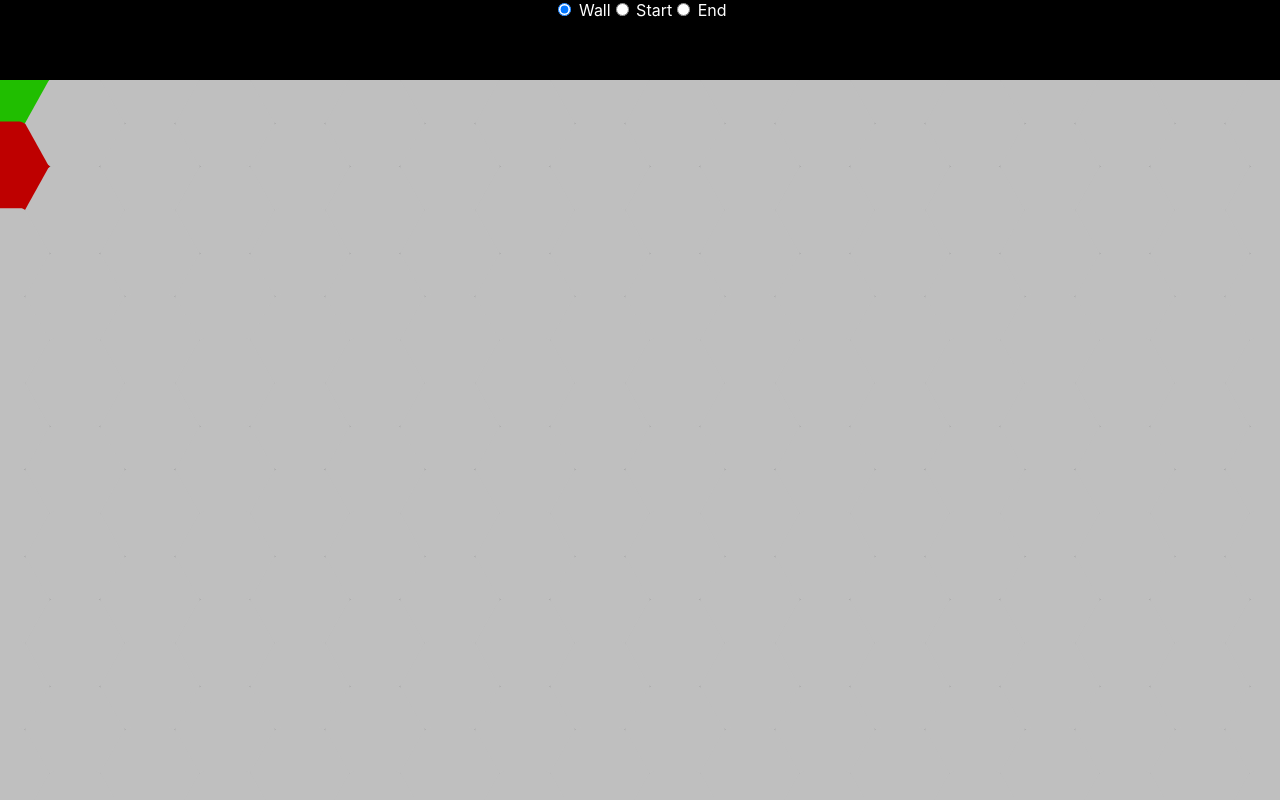
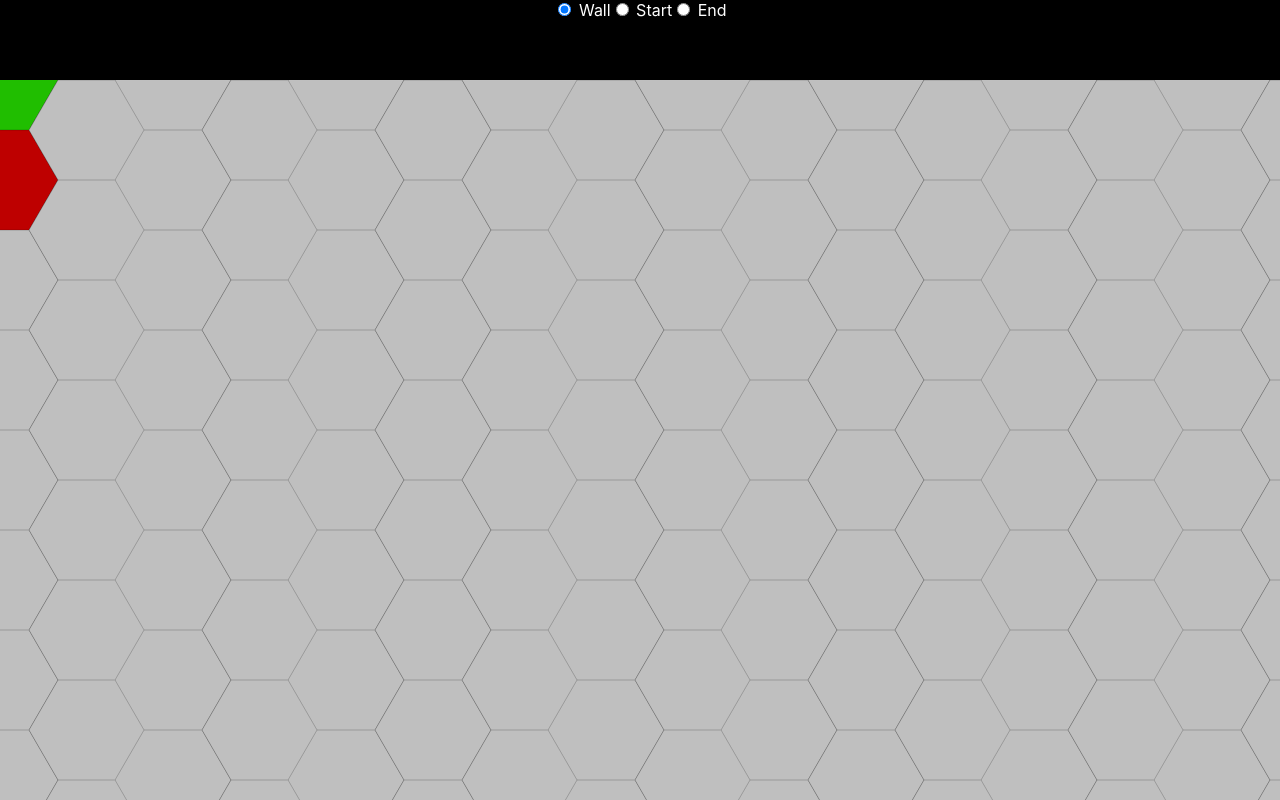
Before and after one commit to colinpanter/bestagon, a React (Create React App) app: page / in a window 1280 px wide. Built offline with nearby package versions, Linux system fonts and the light colour scheme.

Commit message:
Nicer bestagons

```diff
--- a/src/grid/Grid.js
+++ b/src/grid/Grid.js
@@ -10,12 +10,7 @@ function qrs_key(q, r, s) {
 
 
 function Grid({settings}) {
-  // const settings = {
-  //   placing: 'start'
-  // }
-  // console.log(settings)
-
-  const dims = {col:26, row:10};
+  const dims = {col:23, row:9};
 
   let init_states = new Array(dims.col * dims.col);
   init_states.fill('free')
@@ -23,8 +18,7 @@ function Grid({settings}) {
   const grid = new Map();
   const hexs = [];
 
-  let [start, setStart] = useState([0,0,0])
-  let [end, setEnd] = useState([0,1,-1])
+  let [endpoints, setEnpoints] = useState({start:[0,0,0], end:[0,1,-1]})
 
   for (let i=0; i<dims.col; i++) {
     for (let j=0; j<dims.row; j++) {
@@ -36,12 +30,12 @@ function Grid({settings}) {
       let key = qrs_key(q, r, s)
 
       function handleClick() {
-        if (settings.tile === 'start') {setStart([q,r,s])}
-        else if (settings.tile === 'end') {setEnd([q,r,s])}
+        if (settings.tile === 'start') {setEnpoints({...endpoints, start:[q,r,s]})}
+        else if (settings.tile === 'end') {setEnpoints({...endpoints, end:[q,r,s]})}
         else {setStates(states.map((s, i) => {return i===num ? (states[num] === 'wall' ? 'free' : 'wall') : s}))}
       }
 
-      let hex = <Hexagon position={[q, r, s]} endpoints={{start:start, end:end}} state={states[num]} onClick={handleClick} />
+      let hex = <Hexagon position={[q, r, s]} endpoints={endpoints} state={states[num]} onClick={handleClick} />
       hexs.push(hex);
 
       grid.set(key, num)
--- a/src/grid/Hexagon.css
+++ b/src/grid/Hexagon.css
@@ -1,45 +1,28 @@
-.hex {
-  background: red;
-  -webkit-clip-path: polygon(25% 5%, 75% 5%, 100% 50%, 75% 95%, 25% 95%, 0% 50%);
-  clip-path: polygon(25% 5%, 75% 5%, 100% 50%, 75% 95%, 25% 95%, 0% 50%);
-  border-radius: 100%;
-  height: 100px;
-  width: 100px;
-  translate: -50% -50%;
-
-  position: absolute;
-
-  &:before {
-    content: "";
-    position: absolute;
-    top: 0;
-    left: 0;
-    width: 100%;
-    height: 100%;
-    background-color: rgba(255, 255, 0, 0.3);
-    opacity: 0;
-    z-index: 2;
-  }
-
-  &:hover:before {
-    cursor: pointer;
-    border-radius: 100%;
-    opacity: 1;
-  }
-}
-
 .wall.hex {
-  background: rgb(63, 63, 63);
+  fill: rgb(63, 63, 63);
 }
 
 .free.hex {
-  background: rgb(191, 191, 191);
+  fill: rgb(191, 191, 191);
 }
 
 .start.hex {
-  background: rgb(32, 190, 0);
+  fill: rgb(32, 190, 0);
 }
 
 .end.hex {
-  background: rgb(190, 0, 0);
+  fill: rgb(190, 0, 0);
 }
+
+.hex {
+  cursor: pointer;
+  fill-opacity: 1;
+  stroke: #000;
+  stroke-width: 0.2;
+
+  position: absolute;
+}
+
+.hex:hover {
+  fill-opacity: 0.5;
+}
--- a/src/grid/Hexagon.js
+++ b/src/grid/Hexagon.js
@@ -7,19 +7,24 @@ function equal(p1, p2) {return p1[0]===p2[0] && p1[1]===p2[1] && p1[2]===p2[2]}
 
 function Hexagon({ position, endpoints, state, onClick }) {
 
-  const x = 50 * (3./2 * position[0])
-  const y = 50 * (Math.sqrt(3) * position[1]  +  Math.sqrt(3)/2 * position[0])
+  const x = 100 * (Math.sqrt(3)/2 * position[0])
+  const y = 100 * (position[1]  +  position[0]/2)
 
   const style = {
     left: `${x}px`,
-    top: `${y}px`
+    top: `${y}px`,
+    translate: "-50% -50%",
+    position: "absolute"
   };
 
   if (equal(endpoints.start, position)) {state = 'start'}
   if (equal(endpoints.end, position)) {state = 'end'}
 
   return (
-    <div className={`hex ${state}`} style={style} onClick={onClick}></div>
+    // <div className={`hex ${state}`} style={style} onClick={onClick}></div>
+    <svg height="100" width="116" style={style}>
+      <polygon points="116,50 87,100 29,100 0,50 29,0 87,0" className={`hex ${state}`} onClick={onClick}></polygon>
+    </svg>
   );
 }
 
```
